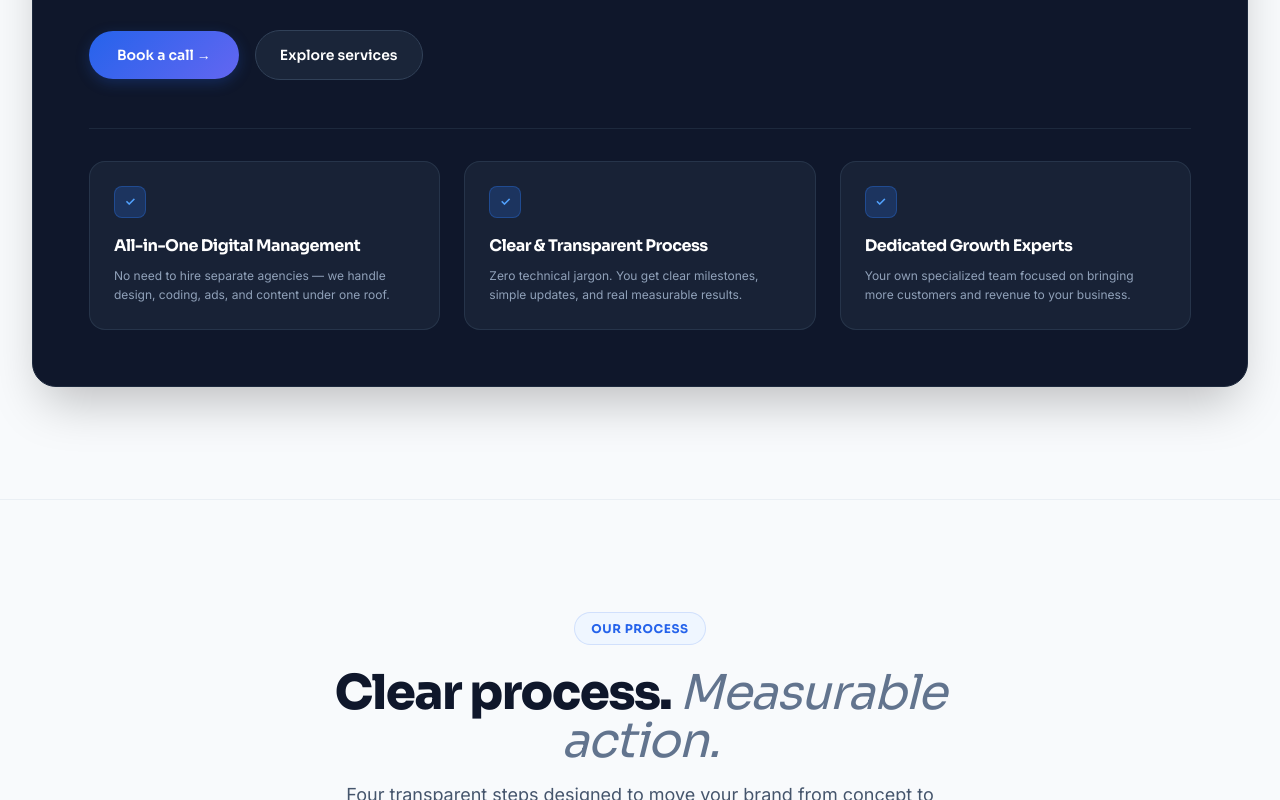
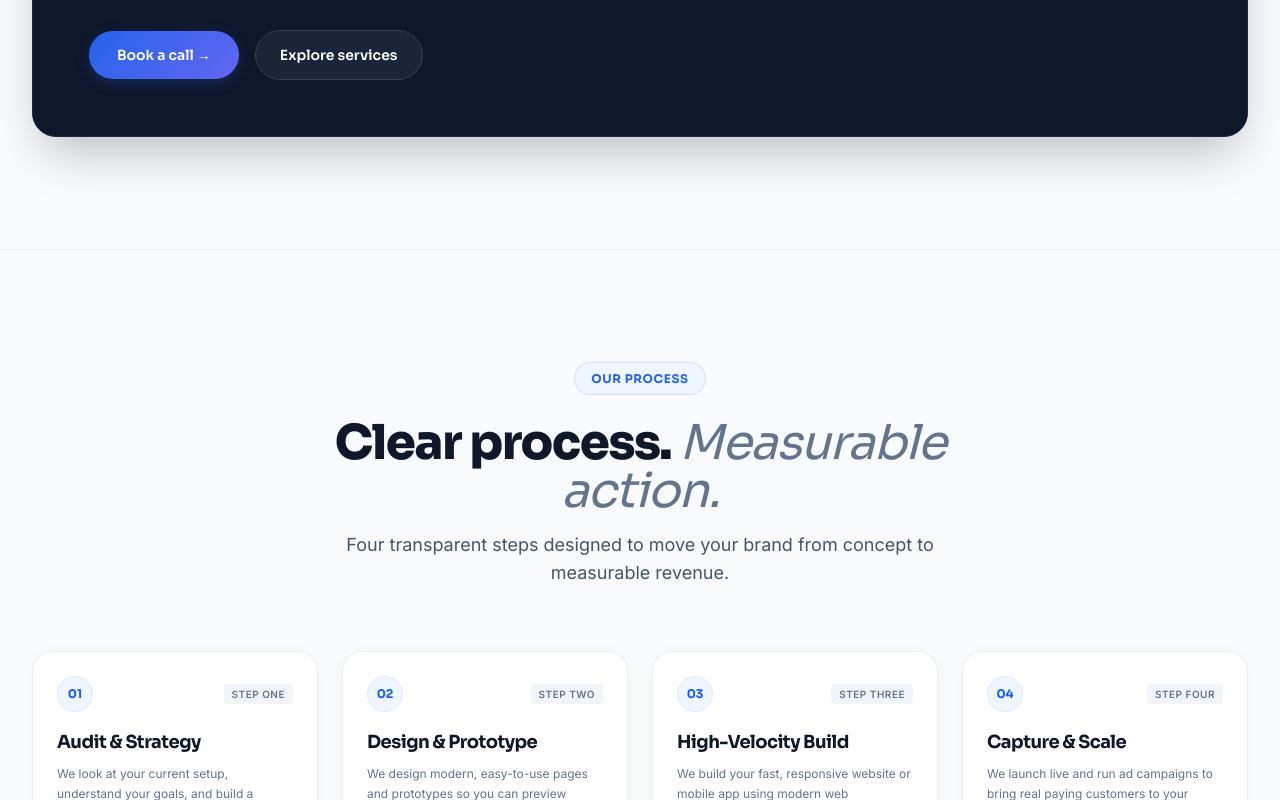
Before and after one commit to Dharsan15/bizzgroww-landingpage, a React (Vite) app: page / in a window 1280 px wide. Shown: the part 1800-2600 px from the top of the page. Built offline with nearby package versions, Linux system fonts and the light colour scheme.

Commit message:
removed unwanted sections

```diff
--- a/src/components/Footer.jsx
+++ b/src/components/Footer.jsx
@@ -37,15 +37,6 @@ const footerCols = [
     ],
   },
   {
-    title: 'Process',
-    links: [
-      { label: '01 Audit & Strategy', href: '#process' },
-      { label: '02 Design & Prototype', href: '#process' },
-      { label: '03 High-Velocity Build', href: '#process' },
-      { label: '04 Capture & Scale', href: '#process' },
-    ],
-  },
-  {
     title: 'Quick Links',
     links: [
       { label: 'Home', href: '#home' },
@@ -62,7 +53,7 @@ export default function Footer() {
       <div className="mx-auto max-w-7xl px-6 lg:px-8 py-16">
         <div className="grid grid-cols-1 md:grid-cols-12 gap-10">
           {/* Brand Summary */}
-          <div className="md:col-span-4">
+          <div className="md:col-span-5">
             <a
               href="#home"
               className="flex items-center gap-3 mb-4 group focus-visible:outline-none"
@@ -90,8 +81,8 @@ export default function Footer() {
             </div>
           </div>
 
-          {/* 3 Column Links */}
-          <div className="md:col-span-8 grid grid-cols-1 sm:grid-cols-3 gap-8">
+          {/* 2 Column Links */}
+          <div className="md:col-span-7 grid grid-cols-1 sm:grid-cols-2 gap-8">
             {footerCols.map((col, i) => (
               <div key={i}>
                 <h4 className="font-display text-xs font-bold uppercase tracking-wider text-slate-900 mb-4">
--- a/src/components/Services.jsx
+++ b/src/components/Services.jsx
@@ -90,7 +90,7 @@ export default function Services() {
           ))}
         </div>
 
-        {/* Dark Container Feature — Matching Reference Design */}
+        {/* Dark Container Callout Banner */}
         <div className="bg-slate-900 text-white rounded-3xl p-8 sm:p-14 border border-slate-800 shadow-2xl relative overflow-hidden">
           <div className="max-w-3xl">
             <span className="inline-flex items-center gap-2 px-3.5 py-1.5 rounded-full bg-blue-500/10 text-blue-400 font-display text-xs font-bold uppercase tracking-wider border border-blue-500/20 mb-6">
@@ -103,7 +103,7 @@ export default function Services() {
               From building high-converting websites to managing performance ad campaigns, <strong className="text-white font-semibold">bizgrw</strong> handles your complete digital strategy so you can focus on running your business.
             </p>
 
-            <div className="flex flex-col sm:flex-row items-center gap-4 mb-12">
+            <div className="flex flex-col sm:flex-row items-center gap-4">
               <a
                 href="#contact"
                 className="btn-primary px-7 py-3.5 text-sm w-full sm:w-auto"
@@ -118,32 +118,6 @@ export default function Services() {
               </a>
             </div>
           </div>
-
-          {/* 3 Dark Inner Cards */}
-          <div className="grid grid-cols-1 md:grid-cols-3 gap-6 pt-8 border-t border-slate-800">
-            {[
-              {
-                title: 'All-in-One Digital Management',
-                desc: 'No need to hire separate agencies — we handle design, coding, ads, and content under one roof.',
-              },
-              {
-                title: 'Clear & Transparent Process',
-                desc: 'Zero technical jargon. You get clear milestones, simple updates, and real measurable results.',
-              },
-              {
-                title: 'Dedicated Growth Experts',
-                desc: 'Your own specialized team focused on bringing more customers and revenue to your business.',
-              },
-            ].map((item, idx) => (
-              <div key={idx} className="bg-slate-800/70 border border-slate-700/60 p-6 rounded-2xl">
-                <div className="w-8 h-8 rounded-lg bg-blue-500/20 text-blue-400 font-bold text-xs flex items-center justify-center mb-4 border border-blue-500/30">
-                  ✓
-                </div>
-                <h4 className="font-display text-base font-bold text-white mb-2">{item.title}</h4>
-                <p className="font-body text-xs text-slate-400 leading-relaxed">{item.desc}</p>
-              </div>
-            ))}
-          </div>
         </div>
 
       </div>
```
